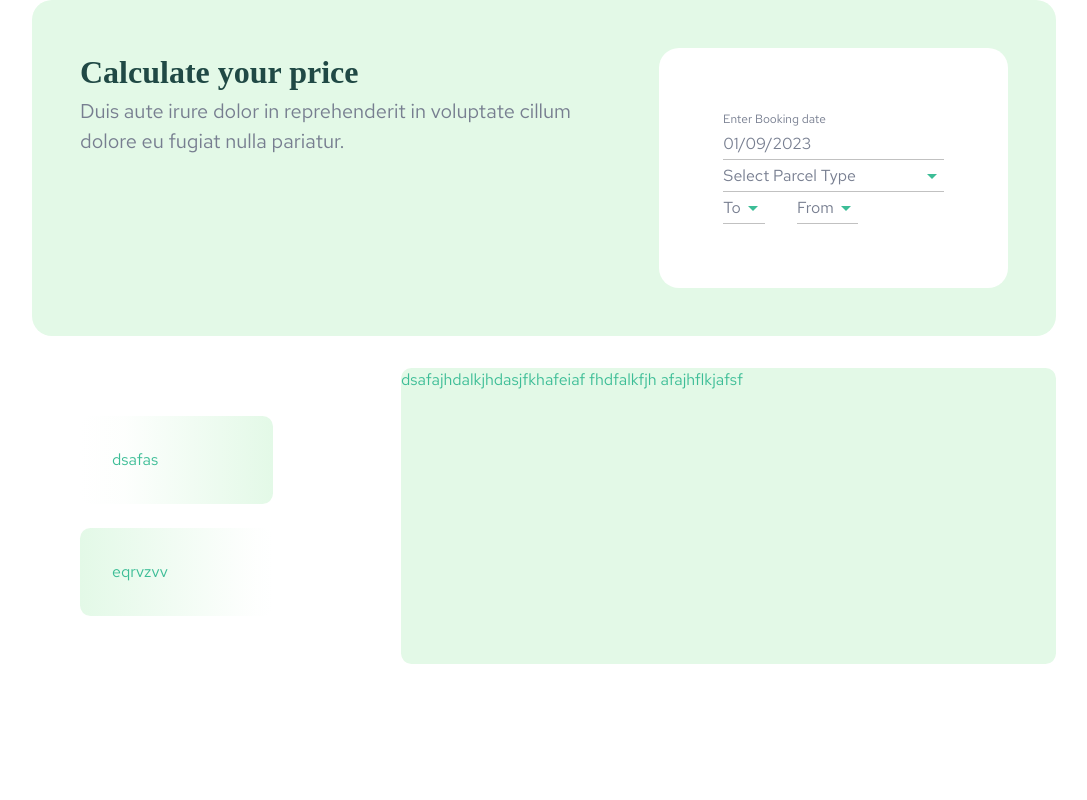
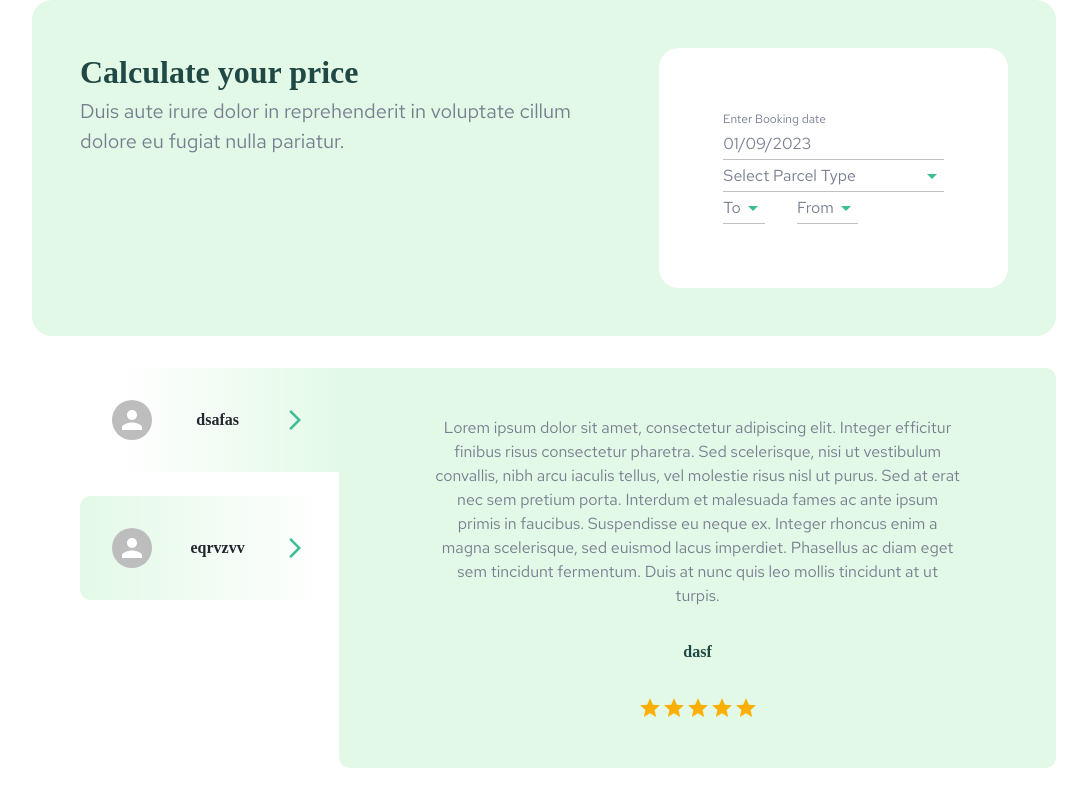
Before and after one commit to Yomna-J/fastbox, a React (Create React App) app: page / in a window 1280 px wide. Shown: the part 2756-3556 px from the top of the page, without its empty margins (96-1183 px from the left). Before the commit the page ends 3452 px from the top, so only its background shows below. Built offline with nearby package versions, Linux system fonts and the light colour scheme; a web font is replaced by a local one.

Commit message:
Added details to review component

```diff
--- a/src/components/ui/Reviews.jsx
+++ b/src/components/ui/Reviews.jsx
@@ -1,6 +1,15 @@
-import { Button, Box, Typography, useTheme, Grid } from "@mui/material";
+import {
+  Button,
+  Box,
+  Typography,
+  useTheme,
+  Grid,
+  Rating,
+  Avatar,
+} from "@mui/material";
 import { useState } from "react";
 import { theme } from "../../theme";
+import ArrowForwardIosIcon from "@mui/icons-material/ArrowForwardIos";
 
 const Reviews = ({ reviews }) => {
   const { palette } = useTheme(theme);
@@ -18,14 +27,13 @@ const Reviews = ({ reviews }) => {
         borderRadius: "1.25rem",
         display: "flex",
         flexDirection: { xs: "column", md: "row" },
-        gap: "5rem",
       }}
     >
       {/* TABS BOX */}
       <Box
         sx={{
           display: "flex",
-          p: "3rem",
+          p: "0 0 3rem 3rem",
           gap: "1.5rem",
           flexDirection: "column",
           height: "100%",
@@ -44,12 +52,30 @@ const Reviews = ({ reviews }) => {
                 width: "100%",
                 p: "2rem",
                 borderRadius: ".65rem",
+                display: "flex",
+                justifyContent: "space-between",
+                alignItems: "center",
                 background:
                   " linear-gradient(90deg, rgba(227,249,231,1) 0%, rgba(248,253,249,0.17776617482930668) 91%, rgba(255,255,255,1) 100%)",
                 cursor: "pointer",
               }}
             >
-              {review.author}
+              <Avatar
+                alt={reviews[activeTab].author}
+                src={reviews[activeTab].avatar}
+              />
+
+              <Typography
+                variant="head"
+                sx={{
+                  color: palette.text.primary,
+                  fontWeight: "bold",
+                }}
+              >
+                {review.author}
+              </Typography>
+
+              <ArrowForwardIosIcon color={palette.primary.main} />
             </Box>
           );
         })}
@@ -58,12 +84,37 @@ const Reviews = ({ reviews }) => {
       <Box
         sx={{
           width: "70%",
-          borderRadius: ".65rem",
-
+          borderRadius: activeTab === 0 ? "0 .65rem  .65rem .65rem" : ".65rem",
+          display: "flex",
+          p: "3rem 6rem",
+          gap: "2rem",
+          flexDirection: "column",
+          textAlign: "center",
+          alignItems: "center",
+          justifyContent: "center",
           backgroundColor: palette.secondary.main,
         }}
       >
-        {reviews[activeTab].content}
+        {/* TODO: Add svg */}
+
+        <Typography
+          variant="text"
+          sx={{
+            color: palette.text.secondary,
+          }}
+        >
+          {reviews[activeTab].content}
+        </Typography>
+        <Typography
+          variant="head"
+          sx={{
+            color: palette.primary.dark,
+            fontWeight: "bold",
+          }}
+        >
+          {reviews[activeTab].job}
+        </Typography>
+        <Rating name="read-only" value={reviews[activeTab].rate} readOnly />
       </Box>
     </Box>
   );
--- a/src/index.css
+++ b/src/index.css
@@ -61,4 +61,5 @@
     rgba(246, 253, 247, 0.2281863428965336) 23%,
     rgba(227, 249, 231, 1) 100%
   ) !important;
+  border-radius: 0 !important;
 }
--- a/src/pages/home/index.jsx
+++ b/src/pages/home/index.jsx
@@ -82,15 +82,16 @@ const Home = () => {
     reviews: [
       {
         id: 0,
-        picture: "",
+        avatar: "",
         author: "dsafas",
         job: "dasf",
-        content: "dsafajhdalkjhdasjfkhafeiaf fhdfalkfjh afajhflkjafsf",
+        content:
+          "Lorem ipsum dolor sit amet, consectetur adipiscing elit. Integer efficitur finibus risus consectetur pharetra. Sed scelerisque, nisi ut vestibulum convallis, nibh arcu iaculis tellus, vel molestie risus nisl ut purus. Sed at erat nec sem pretium porta. Interdum et malesuada fames ac ante ipsum primis in faucibus. Suspendisse eu neque ex. Integer rhoncus enim a magna scelerisque, sed euismod lacus imperdiet. Phasellus ac diam eget sem tincidunt fermentum. Duis at nunc quis leo mollis tincidunt at ut turpis.",
         rate: 5,
       },
       {
         id: 1,
-        picture: "",
+        avatar: "",
         author: "eqrvzvv",
         job: "eeawra",
         content: "oooadsafjk dajhfkaf jakkdspsad",
@@ -105,6 +106,7 @@ const Home = () => {
       {/* tools */}
       <Box
         width="100%"
+        max-width="10w"
         sx={{
           backgroundColor: palette.secondary.main,
           p: "2rem",
@@ -370,6 +372,71 @@ const Home = () => {
       {/* TODO: Missing Section */}
       {/* REVIEWS */}
       <Reviews reviews={data.reviews} />
+      {/*
+      <Box
+        sx={{
+          display: "flex",
+        }}
+      >
+        <Box
+          sx={{
+            display: "flex",
+            flexDirection: "column",
+            alignItems: { xs: "center", md: "flex-start" },
+            gap: "1.5rem",
+            p: { xs: "2rem" },
+            pl: { md: "4rem" },
+          }}
+        >
+          <Typography
+            variant="head"
+            sx={{
+              color: palette.primary.dark,
+              fontWeight: "bold",
+              fontSize: { md: "2.0rem", xs: "1.25rem" },
+            }}
+          >
+            Follow your shipment via GPS{" "}
+          </Typography>
+          <Typography
+            variant="text"
+            sx={{
+              pt: "1rem",
+              color: palette.text.secondary,
+              fontSize: { md: "1.25rem" },
+              textAlign: { md: "left", xs: "center" },
+            }}
+          >
+            Lorem ipsum dolor sit amet, consectetur adipiscing elit, sed do
+            eiusmod tempor incididunt ut labore et dolore magna aliqua. Ut enim
+            ad minim veniam, quis nostrud exercitation ullamco laboris nisi ut
+            aliquip ex ea commodo consequat. Duis aute irure dolor in
+            reprehenderit in voluptate..
+          </Typography>
+          <Button
+            variant="text"
+            sx={{
+              width: "10rem",
+              p: ".5rem 1.5rem",
+              backgroundColor: palette.primary.main,
+              color: "#ffffff",
+              borderRadius: 2,
+              boxShadow: ` 0px 7px 5px 0px ${palette.primary.light}}`,
+              "&:hover": { color: palette.primary.main },
+            }}
+          >
+            Learn More
+          </Button>
+        </Box>
+        <Box
+          component="img"
+          sx={{
+            width: { xs: "100%", md: "50%" },
+          }}
+          src={truck}
+          alt="truck"
+        />
+      </Box> */}
     </div>
   );
 };
```
